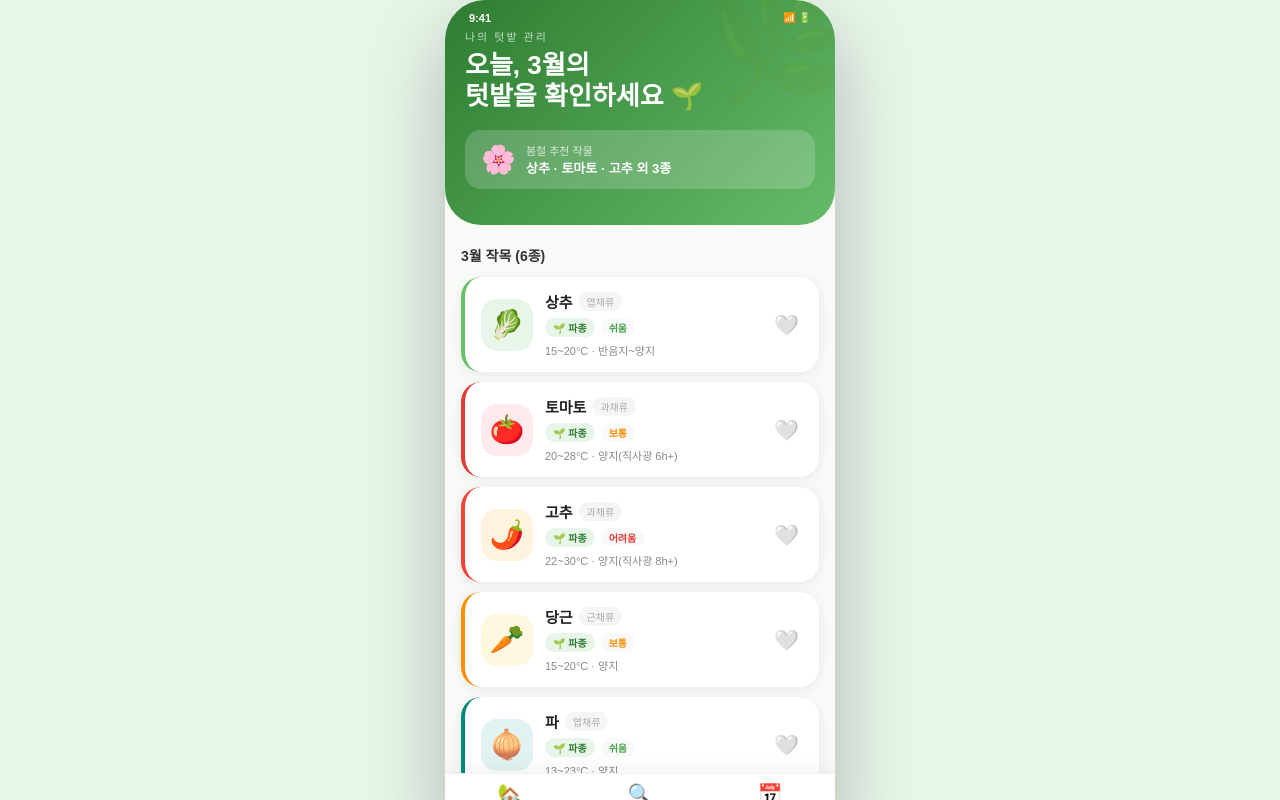
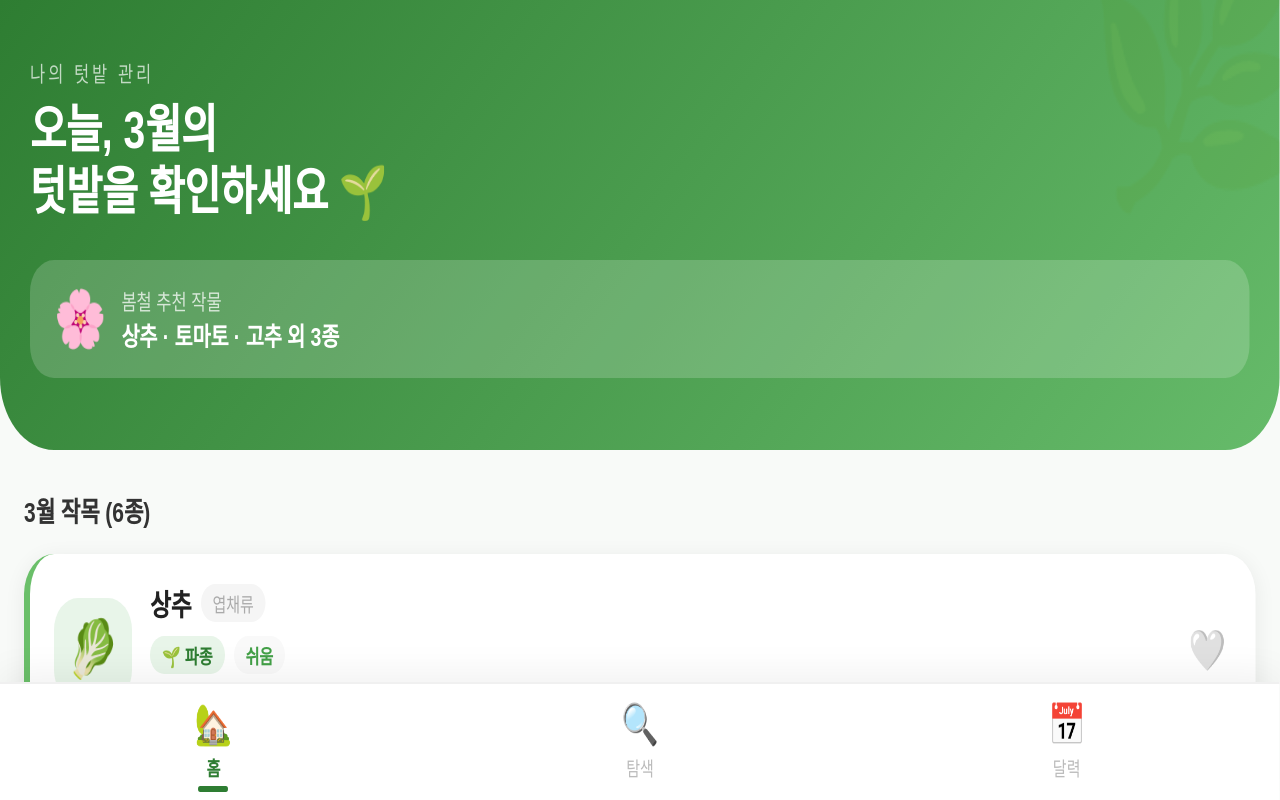
Before and after one commit to sungsu88kim-ai/my-garden-apps, a React (Create React App) app: page / in a window 1280 px wide. Built offline with nearby package versions, Linux system fonts and the light colour scheme.

Commit message:
WindowSizeModify

```diff
--- a/src/App.js
+++ b/src/App.js
@@ -559,32 +559,29 @@ function CropCard({ c, currentMonth, inGarden, onSelect, onToggle }) {
 
 const styles = {
   phone: {
-    display:"flex", justifyContent:"center", alignItems:"center",
-    minHeight:"100vh", background:"#e8f5e9",
+    width:"100%", height:"100%",
     fontFamily:"'Apple SD Gothic Neo', 'Nanum Gothic', sans-serif",
   },
   screen: {
-    width:390, height:844,
+    width:"calc(100vw / 1.5)",
+    height:"calc(100dvh / 2)",
     background:"#f8faf8",
-    borderRadius:40,
+    borderRadius:0,
     overflow:"hidden",
     display:"flex", flexDirection:"column",
-    boxShadow:"0 32px 80px rgba(0,0,0,0.25), inset 0 0 0 1px rgba(255,255,255,0.5)",
-    position:"relative",
+    position:"fixed",
+    top:0, left:0,
+    transform:"scale(1.5, 2)",
+    transformOrigin:"top left",
   },
   statusBar: {
-    background:"transparent",
-    padding:"12px 24px 0",
-    display:"flex", justifyContent:"space-between",
-    fontSize:12, fontWeight:600,
-    position:"absolute", top:0, left:0, right:0, zIndex:10,
-    color:"#fff",
+    display:"none",
   },
   bottomNav: {
     display:"flex",
     background:"#fff",
     borderTop:"1px solid #f0f0f0",
-    paddingBottom:12,
+    paddingBottom:"env(safe-area-inset-bottom, 8px)",
     boxShadow:"0 -4px 20px rgba(0,0,0,0.06)"
   }
 };
```
